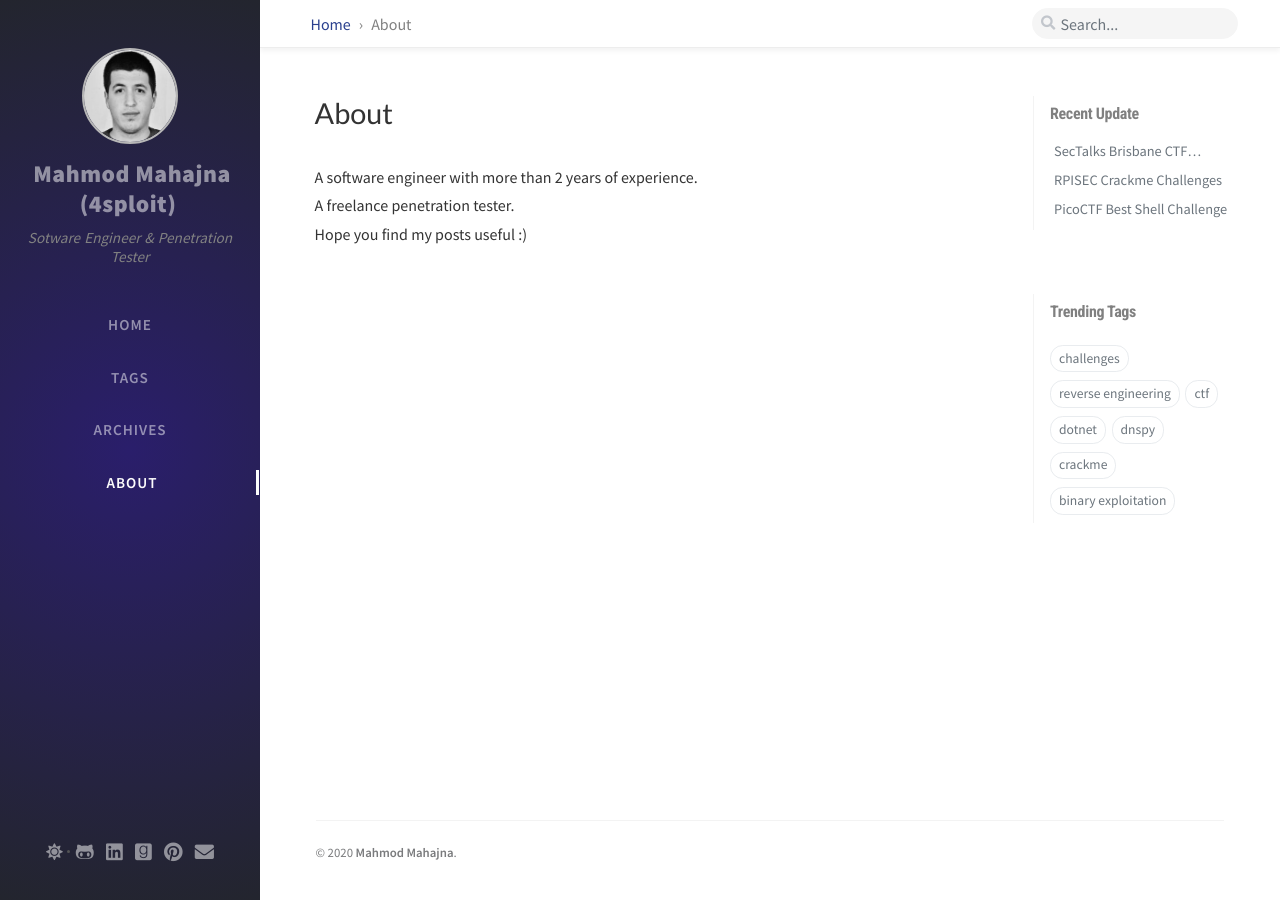
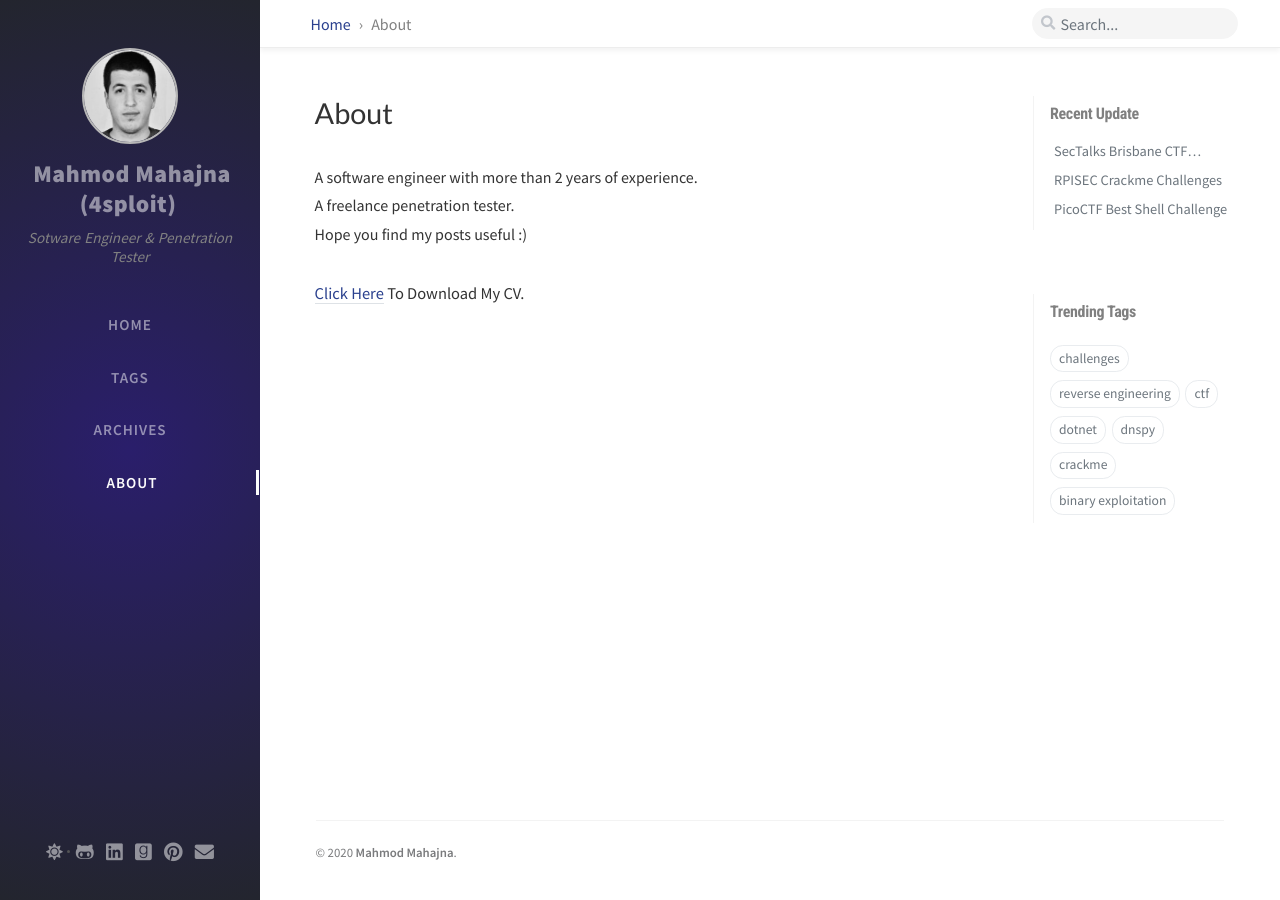
Before and after one commit to 4sploit/4sploit.github.io, a Jekyll site: the page built from tabs/about.md, in a window 1280 px wide. Built offline with Jekyll 4.4.1, drawn with Linux system fonts in a browser that asks for light colours; nearby versions of some CDN libraries; comment, search, counter and statistics services are not loaded.

Commit message:
added a link to my cv

```diff
--- a/tabs/about.md
+++ b/tabs/about.md
@@ -11,3 +11,5 @@ title: About
 <div>A software engineer with more than 2 years of experience.</div>
 <div>A freelance penetration tester.</div>
 <div>Hope you find my posts useful :)</div>
+<br />
+[Click Here](/assets/data/cv.pdf){:target="_blank"} To Download My CV.
```
Also changed, not shown: 1 other file.
